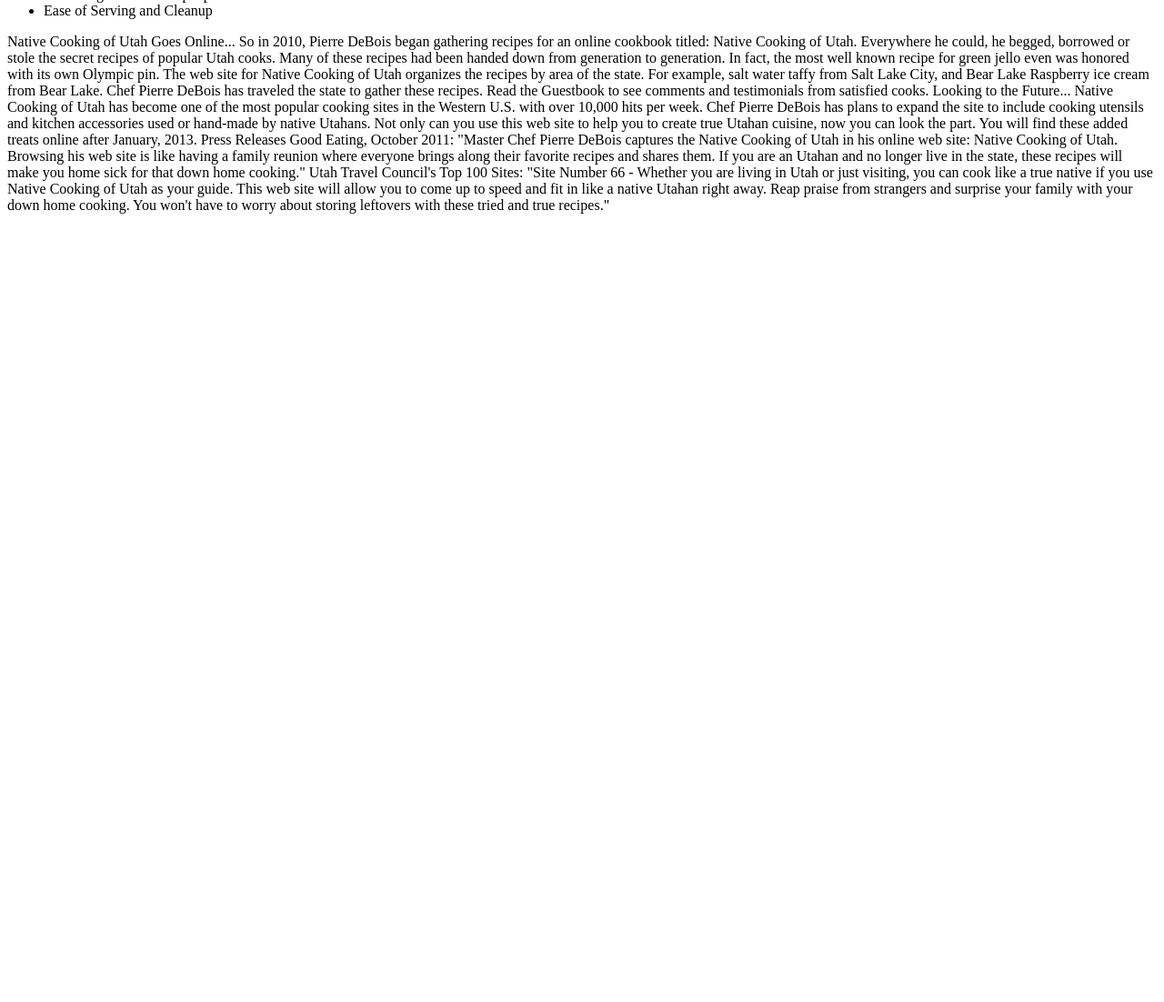
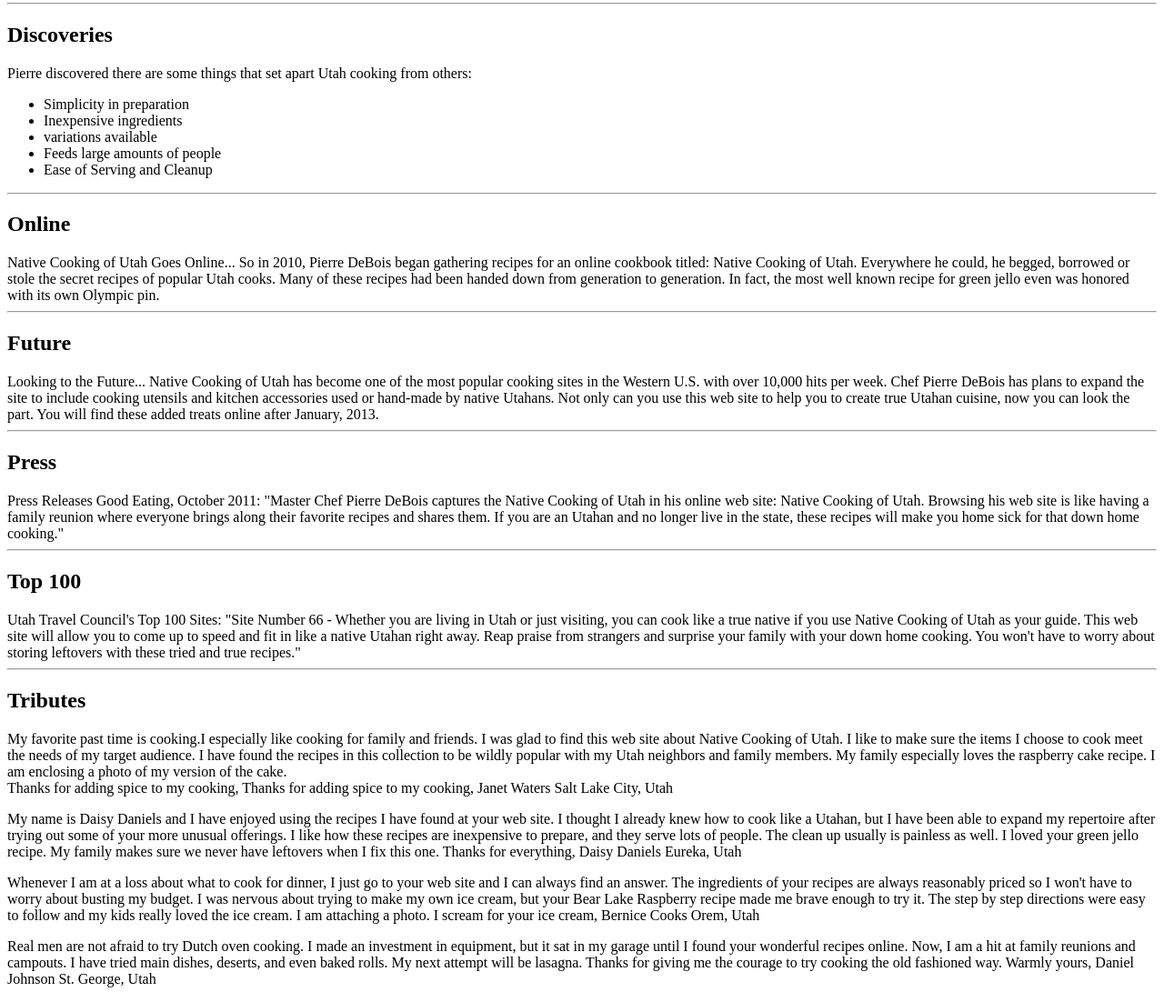
Before and after one commit to MSnow11/WebDevPractice, a plain HTML site: page Project2/aboutus.html in a window 1280 px wide. Shown: the part 336-1438 px from the top of the page at 91% size. Before the commit the page ends 800 px from the top, so only its background shows below. Drawn offline with Linux system fonts and the light colour scheme.

Commit message:
saved the thing

```diff
--- a/Project2/aboutus.html
+++ b/Project2/aboutus.html
@@ -6,11 +6,19 @@
     </head>
     <body>
        <h1>About Native Cooking</h1>
-        <h2>History</h2>
+
+       <p><a href="#History">History</a>/<a href="#Discoveries">Discoveries</a>/<a href="#Online">Online</a>/<a href="#Future">Future</a>/<a href="#Press">Press</a>/<a href="Top 100">Top 100</a></p>
+
+       <hr>
+       <h2 id="History">History</h2>
         <p>How it all Began...
-        In 1997, Master Chef Pierre DeBois moved to Utah from New York where he owned and managed a small restaurant called Ma Maison (My Home).  His restaurant specialized in French Nouvelle cuisine.  Once in Salt Lake City, he realized that the average Utahan doesn't have much appreciation for high cuisine.  Pierre and his family were invited to a neighborhood block party one summer and it was there he had his first encounter with Native Cooking of Utah.  Pierre noticed how much the locals enjoyed the items brought to this pot luck dinner.  They often went back for seconds or thirds.  How could he capture this enthusiasm for eating and translate it into his own cooking?  In order to answer this question, he began a year long quest to find out the reason for the success of Utah cuisine.
+        In 1997, Master Chef Pierre DeBois moved to Utah from New York where he owned and managed a small restaurant called Ma Maison (My Home).  His restaurant specialized in French Nouvelle cuisine.  Once in Salt Lake City, he realized that the average Utahan doesn't have much appreciation for high cuisine.
+        <p>Pierre and his family were invited to a neighborhood block party one summer and it was there he had his first encounter with Native Cooking of Utah.  Pierre noticed how much the locals enjoyed the items brought to this pot luck dinner.  They often went back for seconds or thirds.
+        <p>How could he capture this enthusiasm for eating and translate it into his own cooking?  In order to answer this question, he began a year long quest to find out the reason for the success of Utah cuisine.</p>
         </p>
 
+        <hr>
+        <h2>Discoveries</h2>
         Pierre discovered there are some things that set apart Utah cooking from others:
         <ul>
         <li>Simplicity in preparation</li>
@@ -20,22 +28,47 @@
         <li>Ease of Serving and Cleanup</li>
         </ul>
 
+        <hr>
+        <h2 id="Online">Online</h2>
         Native Cooking of Utah Goes Online...
         So in 2010, Pierre DeBois began gathering recipes for an online cookbook titled: Native Cooking of Utah.  Everywhere he could, he begged, borrowed or stole the secret recipes of popular Utah cooks. Many of these recipes had been handed down from generation to generation.  In fact, the most well known recipe for green jello even was honored with its own Olympic pin.
 
-        The web site for Native Cooking of Utah organizes the recipes by area of the state.  For example, salt water taffy from Salt Lake City, and Bear Lake Raspberry ice cream from Bear Lake.  Chef Pierre DeBois has traveled the state to gather these recipes.  Read the Guestbook to see comments and testimonials from satisfied cooks.
-
+        <hr>
+        <h2 id="Future">Future</h2>
         Looking to the Future...
         Native Cooking of Utah has become one of the most popular cooking sites in the Western U.S. with over 10,000 hits per week.  Chef Pierre DeBois has plans to expand the site to include cooking utensils and kitchen accessories used or hand-made by native Utahans.  Not only can you use this web site to help you to create true Utahan cuisine, now you can look the part.  You will find these added treats online after January, 2013.
 
+        <hr>
+        <h2 id="Press">Press</h2>
         Press Releases
         Good Eating, October 2011:
         "Master Chef Pierre DeBois captures the Native Cooking of Utah in his online web site: Native Cooking of Utah. Browsing his web site is like having a family reunion where everyone brings along their favorite recipes and shares them.  If you are an Utahan and no longer live in the state, these recipes will make you home sick for that down home cooking."
 
-
+        <hr>
+        <h2 id="Top 100">Top 100</h2>
         Utah Travel Council's Top 100 Sites:
         "Site Number 66 - Whether you are living in Utah or just visiting, you can cook like a true native if you use Native Cooking of Utah as your guide.  This web site will allow you to come up to speed and fit in like a native Utahan right away.  Reap praise from strangers and surprise your family with your down home cooking.  You won't have to worry about storing leftovers with these tried and true recipes."
 
+        <hr>
+        <h2>Tributes</h2>
+            <p>My favorite past time is cooking.I especially like cooking for family and friends.  I was glad to find this web site about Native Cooking of Utah.  I like to make sure the items I choose to cook meet the needs of my target audience.  I have found the recipes in this collection to be wildly popular with my Utah neighbors and family members.  My family especially loves the raspberry cake recipe.  I am enclosing a photo of my version of the cake.<br>Thanks for adding spice to my cooking,
+            Thanks for adding spice to my cooking,
+            Janet Waters
+            Salt Lake City, Utah</p>
 
+            <p>My name is Daisy Daniels and I have enjoyed using the recipes I have found at your web site.  I thought I already knew how to cook like a Utahan, but I have been able to expand my repertoire after trying out some of your more unusual offerings.  I like how these recipes are inexpensive to prepare, and they serve lots of people.  The clean up usually is painless as well.  I loved your green jello recipe.  My family makes sure we never have leftovers when I fix this one.
+            Thanks for everything,
+            Daisy Daniels
+            Eureka, Utah</p>
+
+            <p>Whenever I am at a loss about what to cook for dinner, I just go to your web site and I can always find an answer. The ingredients of your recipes are always reasonably priced so I won't have to worry about busting my budget.  I was nervous about trying to make my own ice cream, but your Bear Lake Raspberry recipe made me brave enough to try it.  The step by step directions were easy to follow and my kids really loved the ice cream.  I am attaching a photo.
+            I scream for your ice cream,
+            Bernice Cooks
+            Orem, Utah</p>
+
+            <p>Real men are not afraid to try Dutch oven cooking.  I made an investment in equipment, but it sat in my garage until I found your wonderful recipes online.  Now, I am a hit at family reunions and campouts.  I have tried main dishes, deserts, and even baked rolls.  My next attempt will be lasagna.  Thanks for giving me the courage to try cooking the old fashioned way.
+            Warmly yours,
+            Daniel Johnson
+            St. George, Utah</p>
     </body>
 </html>
```
